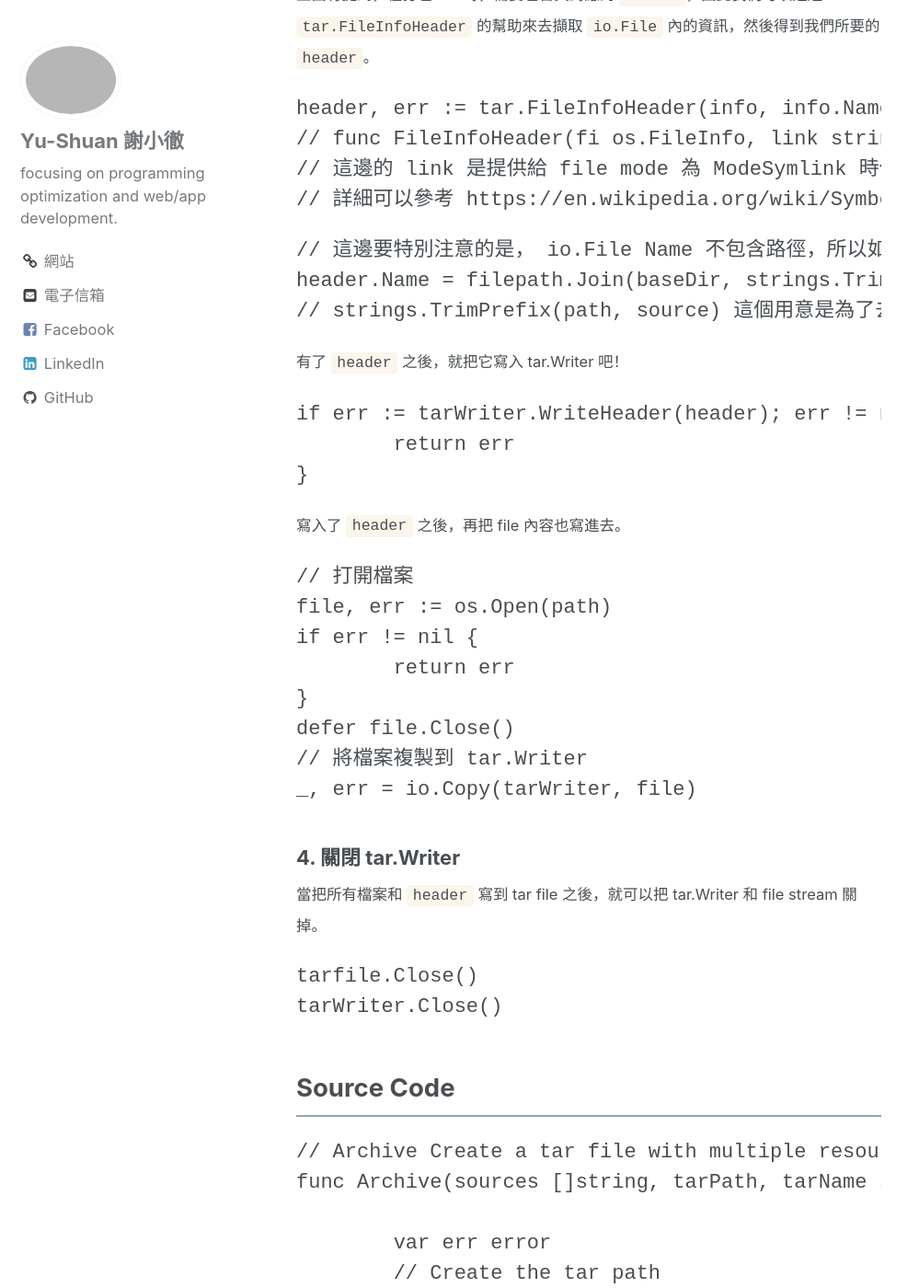
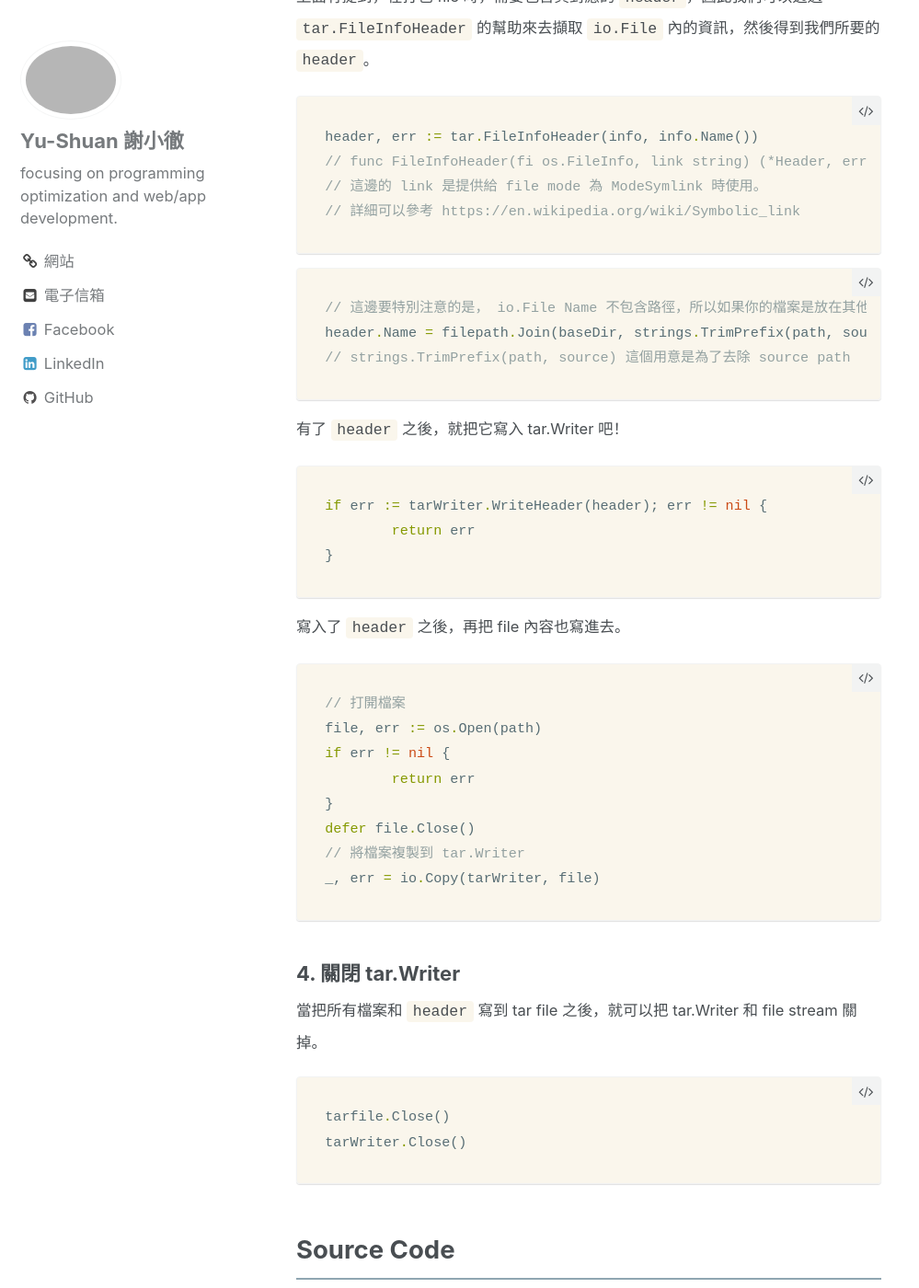
Before and after one commit to YuShuanHsieh/yushuanhsieh.github.io, a Jekyll site: the page built from _posts/2018-09-09-go-tar-file.markdown, in a window 1280 px wide and 1400 px high, scrolled down 2653 px. Shown: the whole window at 92% size, without its empty margins (0-999 px from the left). Built offline with Jekyll 4.4.1, drawn with Linux system fonts in a browser that asks for light colours; some of the changed text lies outside the part shown.

Commit message:
feat(go-tar): update a go tar file post

````diff
--- a/_posts/2018-09-09-go-tar-file.markdown
+++ b/_posts/2018-09-09-go-tar-file.markdown
@@ -20,7 +20,7 @@ categories: Go
 ### 1. Create a Tar.Writer
 在打包檔案時，首要先做的就是建立一個 tar file 的 writer，後續才能將需要打包的檔案 file 和 header 寫入到 tar file 中。
 
-```Go
+```go
 // 建立一個 tar file 的檔案位置.
 target := filepath.Join(tarPath, fmt.Sprintf("%s.tar", tarName))
 // 根據上面所建立的檔案位置來創建檔案. (回傳值為 *io.File，實作了 io.writer interface)
@@ -35,7 +35,7 @@ tarWriter := tar.NewWriter(tarfile)
 ### 2.讀取要打包的檔案
 接下來，我們要一一讀取需要打包的檔案們，以便後續將這些檔案寫入到 tar.Writer 中。透過標準函式庫 `filepath.Walk()` 就能輕鬆走訪各 folder 底下的檔案群。
 
-```Go
+```go
 source := "<source folder>"
 
 // Check source is existing.
@@ -53,14 +53,14 @@ filepath.Walk(source, func(path string, info os.FileInfo, err error) error {
 ### 3. 將要打包的檔案寫入到 tar.Writer 中
 上面有提到，在打包 file 時，需要包含其對應的 `header`，因此我們可以透過 `tar.FileInfoHeader` 的幫助來去擷取 `io.File` 內的資訊，然後得到我們所要的 `header`。
 
-```Go
+```go
 header, err := tar.FileInfoHeader(info, info.Name())
 // func FileInfoHeader(fi os.FileInfo, link string) (*Header, error)
 // 這邊的 link 是提供給 file mode 為 ModeSymlink 時使用。
 // 詳細可以參考 https://en.wikipedia.org/wiki/Symbolic_link
 ```
 
-```Go
+```go
 // 這邊要特別注意的是， io.File Name 不包含路徑，所以如果你的檔案是放在其他子 folder 底下，要記得重新設定 `header.name`。如果沒有重新設定的話，就不會放到對應 folder 底下啦。
 header.Name = filepath.Join(baseDir, strings.TrimPrefix(path, source))
 // strings.TrimPrefix(path, source) 這個用意是為了去除 source path
@@ -68,7 +68,7 @@ header.Name = filepath.Join(baseDir, strings.TrimPrefix(path, source))
 
 有了 `header` 之後，就把它寫入 tar.Writer 吧！
 
-```Go
+```go
 if err := tarWriter.WriteHeader(header); err != nil {
 	return err
 }
@@ -76,7 +76,7 @@ if err := tarWriter.WriteHeader(header); err != nil {
 
 寫入了 `header` 之後，再把 file 內容也寫進去。
 
-```Go
+```go
 // 打開檔案
 file, err := os.Open(path)
 if err != nil {
@@ -90,14 +90,14 @@ _, err = io.Copy(tarWriter, file)
 ### 4. 關閉 tar.Writer
 當把所有檔案和 `header` 寫到 tar file 之後，就可以把 tar.Writer 和 file stream 關掉。
 
-```Go
+```go
 tarfile.Close()
 tarWriter.Close()
 ```
 
 ## Source Code
 
-```Go
+```go
 // Archive Create a tar file with multiple resources
 func Archive(sources []string, tarPath, tarName string) error {
 
````
